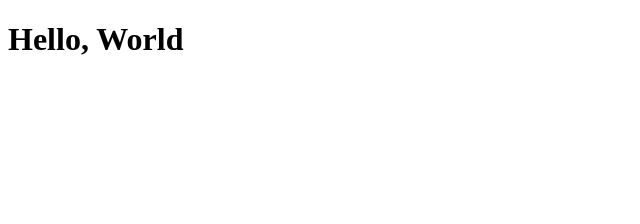
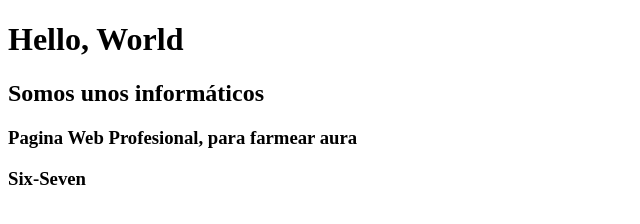
Before and after one commit to sronnyjose979-tech/ProyectoNuevo, a website: page src/index.html in a window 1280 px wide. Shown: the whole page, without its empty margins (0-640 px from the left). Drawn offline with Linux system fonts and the light colour scheme.

Commit message:
Nuevo cambio

```diff
--- a/package.json
+++ b/package.json
@@ -4,9 +4,10 @@
   "description": "",
   "main": "index.js",
   "scripts": {
- "dev": "servor src/ index.html 1234 --reload",
+    "dev": "servor src/ index.html 1234 --reload",
     "build": "echo 'Build script'",
-    "deploy": "echo 'Deploy script'"  },
+    "deploy": "gh-pages -d src/"
+  },
   "keywords": [],
   "author": "",
   "license": "ISC",
@@ -19,6 +20,7 @@
   },
   "type": "module",
   "devDependencies": {
+    "gh-pages": "^6.3.0",
     "servor": "^4.0.2"
   }
 }
--- a/src/index.html
+++ b/src/index.html
@@ -7,5 +7,8 @@
 </head>
 <body>
     <h1>Hello, World</h1>
+    <h2>Somos unos informáticos</h2>
+    <h3>Pagina Web Profesional, para farmear aura </h3>
+    <h3>Six-Seven</h3>
 </body>
 </html>
```
Also changed, not shown: pnpm-lock.yaml.
